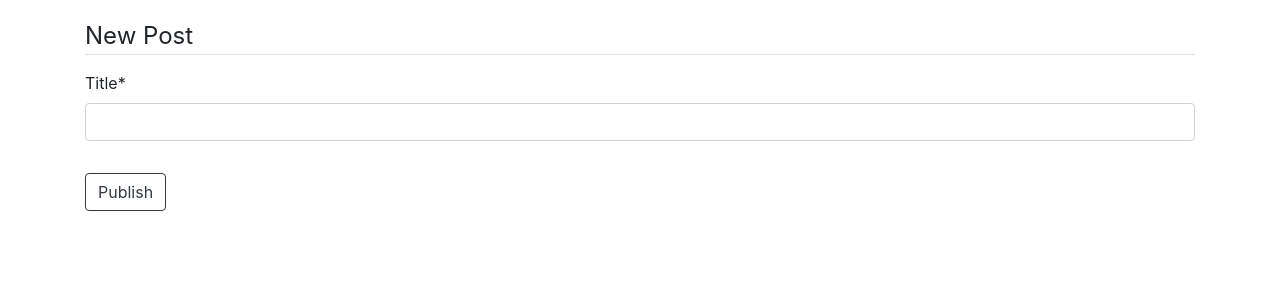
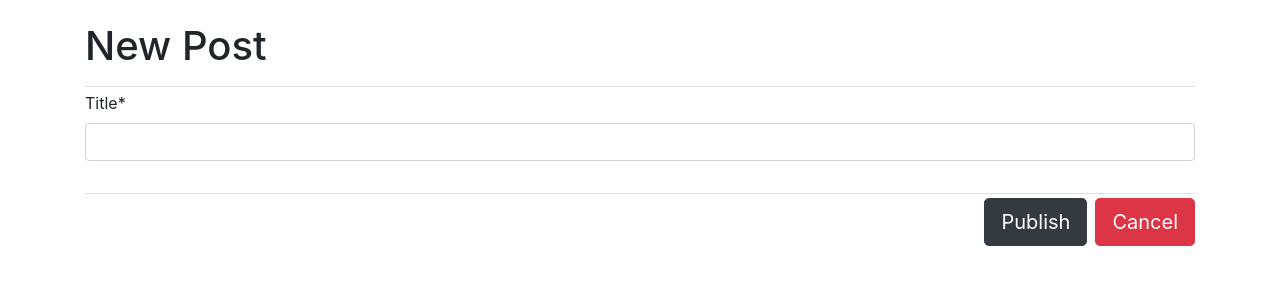
Before and after one commit to snap22/Blog, a Django app: page /post/new/ in a window 1280 px wide. Shown: the part 71-371 px from the top of the page. Run offline with Django 3.2, Linux system fonts and the light colour scheme; a user stored in the database is signed in; some libraries are stand-ins or nearby versions.

Commit message:
updated post_add

```diff
--- a/project/blog/templates/blog/posts/post_add.html
+++ b/project/blog/templates/blog/posts/post_add.html
@@ -7,17 +7,27 @@
 
 {% block content_big %}
 
-    <form method="post">
+    <div class="border-bottom pb-2">
+        <h1 class="mt-1"> New Post </h1>
+    </div>
+
+
+    <form method="post" class="mt-1">
         <!-- Token for django forms -->
         {% csrf_token %}
         <fieldset class="form-group">
-            <legend class="border-bottom mb-3"> New Post </legend>
-            {{ form|crispy }}
+            {{ form | crispy }}
         </fieldset>
 
         <!-- Submit button  -->
-        <div class="form-group mt-3">
-            <button class="btn btn-outline-dark" type="submit">Publish</button>
+        <div class="form-group mt-1 border-top mb-2">
+            <button class="btn btn-lg btn-danger mt-1 pull-right ml-2" type="submit"> Cancel </button>
+            <button class="btn btn-lg btn-dark mt-1 pull-right" type="submit"> Publish </button>
+
+        </div>
+
+        <div class="mt-2">
+
         </div>
     </form>
 
```
